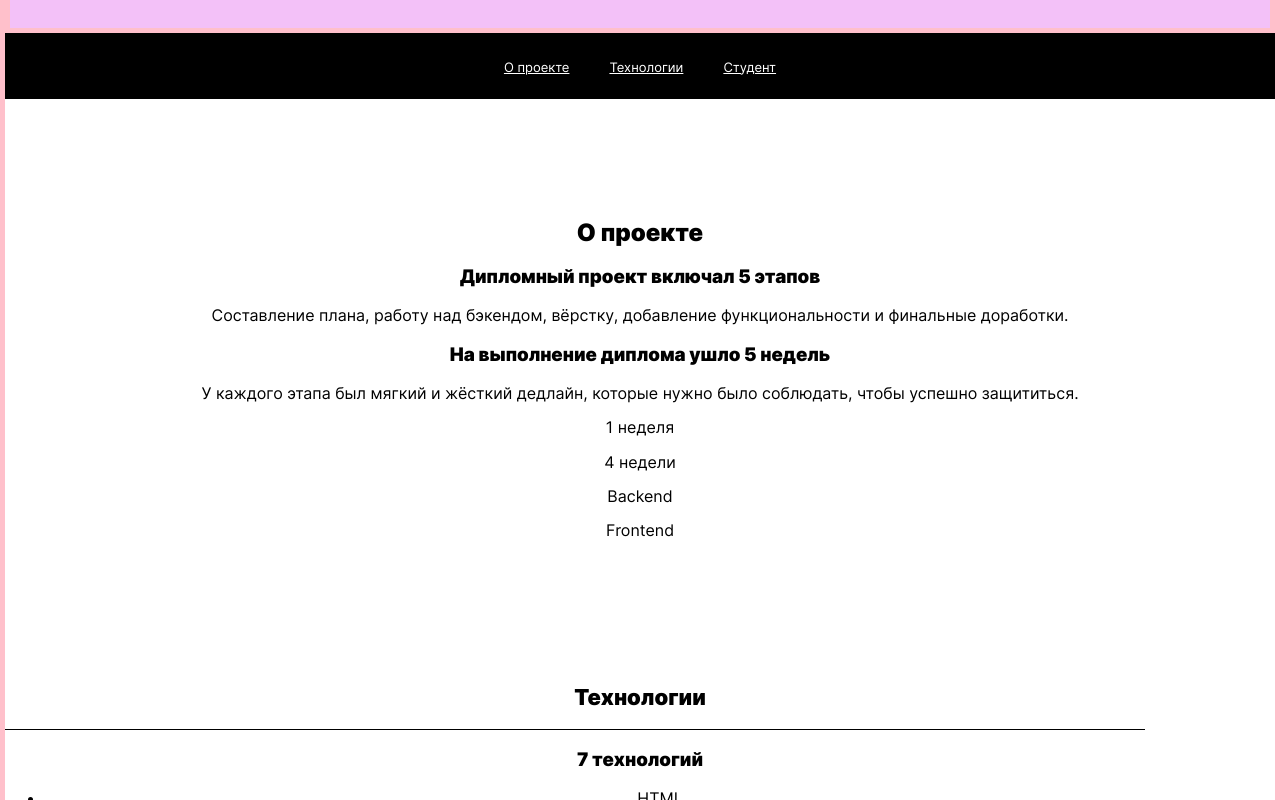
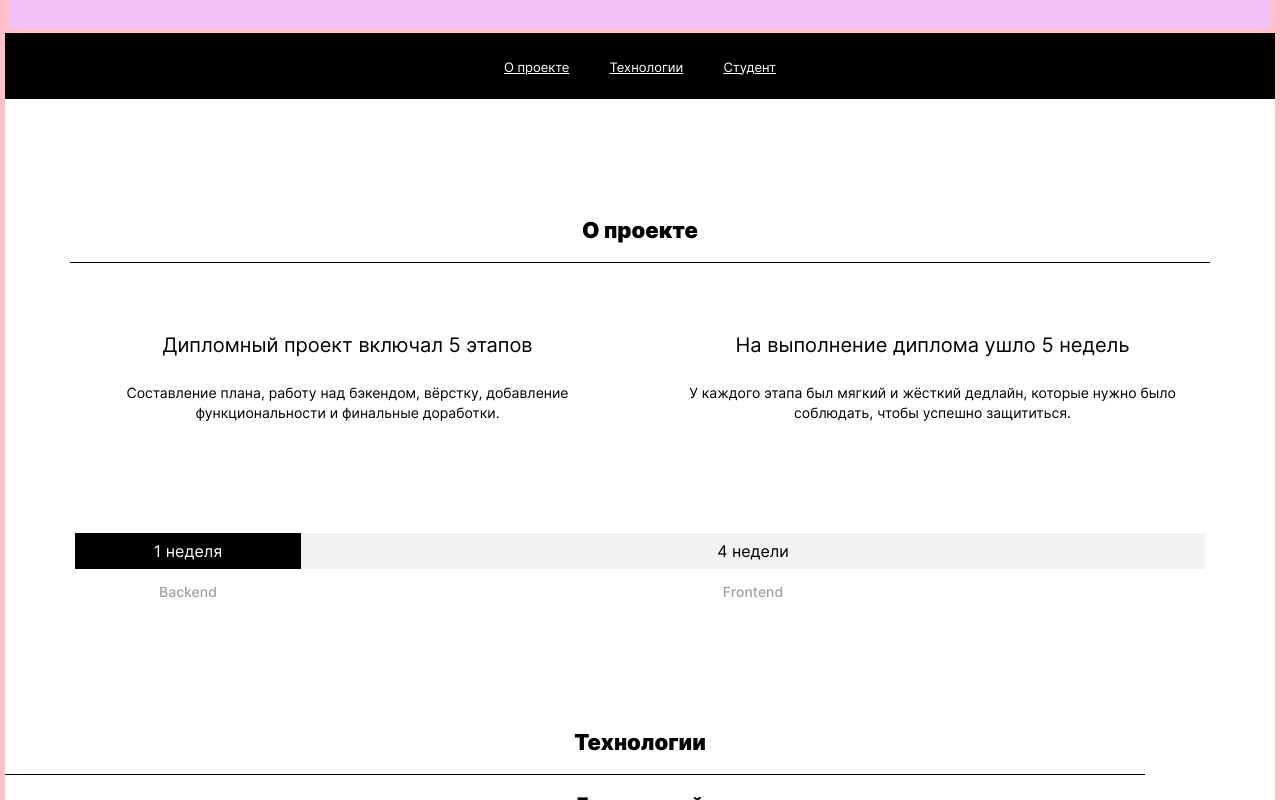
Before and after one commit to zilov/movies-explorer-frontend, a React (Create React App) app: page / in a window 1280 px wide. Shown: the part 575-1375 px from the top of the page. Built offline with nearby package versions, Linux system fonts and the light colour scheme.

Commit message:
feat: about-project section layout

```diff
--- a/src/components/Main/AboutProject/AboutProject.css
+++ b/src/components/Main/AboutProject/AboutProject.css
@@ -1,5 +1,71 @@
 .about-project{
+  display: flex;
+  margin: auto;
+  flex-direction: column;
+  align-items: center;
   margin: 0;
   margin-top: 100px;
   margin-bottom: 110px;
 }
+
+.about-project__grid-table {
+  display: grid;
+  margin: 70px 70px 110px 70px;
+  grid-template-columns: 1fr 1fr;
+  grid-template-rows: min-content;
+  column-gap: 40px;
+  row-gap: 26px;
+}
+
+.about-project__subtitle {
+  margin: 0;
+  font-size: 20px;
+  line-height: 24px;
+  font-weight: normal;
+}
+
+.about-project__paragraph {
+  margin: 0;
+  font-size: 14px;
+  line-height: 20px;
+}
+
+.about-project__grid-timing {
+  min-width: calc(100% - 140px);
+  display: grid;
+  margin-left: 70px;
+  margin-right: 70px;
+  grid-template-columns: 20% 80%;
+  grid-template-rows: 36px;
+  row-gap: 14px;
+}
+
+.about-project__timing-block {
+  display: flex;
+  justify-content: center;
+  align-items: center;
+  min-height: 100%;
+  margin: 0;
+  align-self: center;
+}
+
+.about-project__timing-block_type_black {
+  background-color: black;
+  color: white;
+}
+
+.about-project__timing-block_type_grey {
+  background-color: #F2F2F2;
+}
+
+.about-project__timing-subtitle {
+  display: flex;
+  justify-content: center;
+  align-items: center;
+  margin: 0;
+  font-weight: 500;
+  font-size: 14px;
+  line-height: 17px;
+
+  color: #A0A0A0;
+}
--- a/src/components/Main/AboutProject/AboutProject.js
+++ b/src/components/Main/AboutProject/AboutProject.js
@@ -1,16 +1,19 @@
 function AboutProject() {
   return(
     <div className="about-project" name="about-project">
-      <h2 className="about-project__title">О проекте</h2>
+      <h2 className="main__section-title">О проекте</h2>
+      <div className="main__section-title-underline"></div>
       <div className="about-project__grid-table">
         <h3 className="about-project__subtitle">Дипломный проект включал 5 этапов</h3>
+        <h3 className="about-project__subtitle">На выполнение диплома ушло 5 недель</h3>
         <p className="about-project__paragraph">Составление плана, работу над бэкендом, вёрстку, добавление функциональности и финальные доработки.</p>
-        <h3 className="about-project__subtitle">На выполнение диплома ушло 5 недель</h3>
         <p className="about-project__paragraph">У каждого этапа был мягкий и жёсткий дедлайн, которые нужно было соблюдать, чтобы успешно защититься.</p>
-        <p className="about-project__timing-backend">1 неделя</p>
-        <p className="about-project__timing-frontend">4 недели</p>
-        <p>Backend</p>
-        <p>Frontend</p>
+      </div>
+      <div className="about-project__grid-timing">
+        <p className="about-project__timing-block about-project__timing-block_type_black">1 неделя</p>
+        <p className="about-project__timing-block about-project__timing-block_type_grey">4 недели</p>
+        <p className="about-project__timing-subtitle">Backend</p>
+        <p className="about-project__timing-subtitle">Frontend</p>
       </div>
     </div>
   )
```
